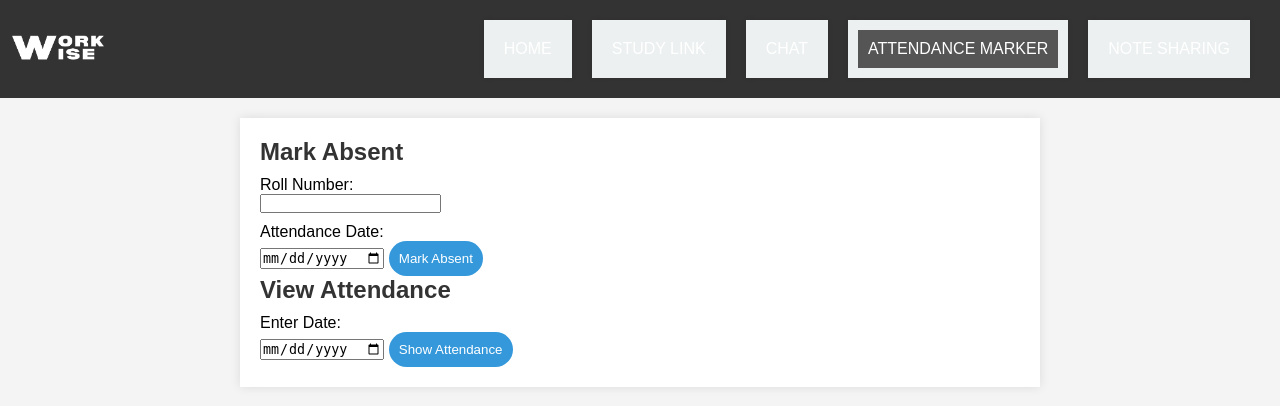
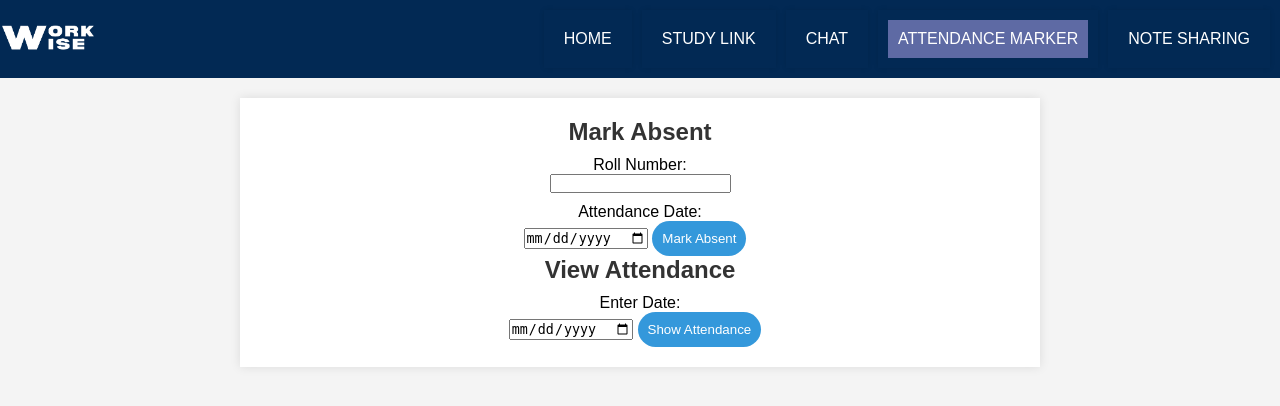
Before and after one commit to g-ash-y/WorkWise, a PHP site: page /attend.php in a window 1280 px wide. Shown: the top 406 px of the page. Run offline with PHP 8.4, Linux system fonts and the light colour scheme.

Commit message:
nav bar updated

```diff
--- a/attend.php
+++ b/attend.php
@@ -5,35 +5,16 @@
     <title>Attendance Marker</title>
     <link rel="stylesheet" href="attend.css">
     <style>
-
-.logo img {
-  size: 100px;
-  width:100px;
-  color: #ccc;
-}
-ul {
-  list-style-type: none;
-  margin: 0;
-  padding: 0;
-  display: flex;
+    body {
+  font-family: Arial, sans-serif;
 }
 
-li {
-  margin-right: 20px;
+.container {
+  text-align: center;
 }
-    a{
-        color: #fff;
-        text-decoration: none;
-        padding: 10px;
-        transition: background-color 0.3s ease;
-    }
-    a.active {
-        background-color: #555;
-    }
-
-    nav {
-  background-color: #333;
-  padding: 10px;
+nav {
+  background-color: #022954;
+  padding: 0px;
   display: flex;
   align-items: center;
   justify-content: space-between;
@@ -42,11 +23,54 @@ li {
   margin-left: 0%;
   margin-right: 0%;
 }
+.logo img {
+  size: 100PX;
+  width:200px;
+  color: #5e6aa4;
+}
+ul {
+  list-style-type: none;
+  margin: 0;
+  padding: 0;
+  display: flex;
+}
+li {
+  margin-right: 20px;
+}
+
 *{
   margin: 0;
   padding: 0;
   box-sizing: border-box;
 }
+
+.logo img {
+  width: 100px;
+}
+
+ul {
+  list-style-type: none;
+  margin: 0;
+  padding: 0;
+}
+li {
+    margin-right: 10px;
+    background-color:#022954;
+}
+a {
+  text-decoration: none;
+  padding: 10px;
+  transition: background-color 0.3s ease;
+}
+
+a.active {
+  background-color: #5e6aa4;
+}
+
+a:hover {
+  background: #555;
+}
+
     </style>
 </head>
 <body>
@@ -55,6 +79,7 @@ li {
             <div class="logo">
                 <img src="workwise.png" atl="..." height="50%" width="50%">
             </div>
+            <div>
             <ul>
                 <li><a href="index.html">HOME</a></li>
                 <li><a href="studt.html">STUDY LINK</a></li>
@@ -62,6 +87,7 @@ li {
                 <li><a href="attend.php" class="active">ATTENDANCE MARKER</a></li>
                 <li><a href="note.html" >NOTE SHARING</a></li>
             </ul>
+            </div>
         </nav>
     </div>
     <div class="container">
```
